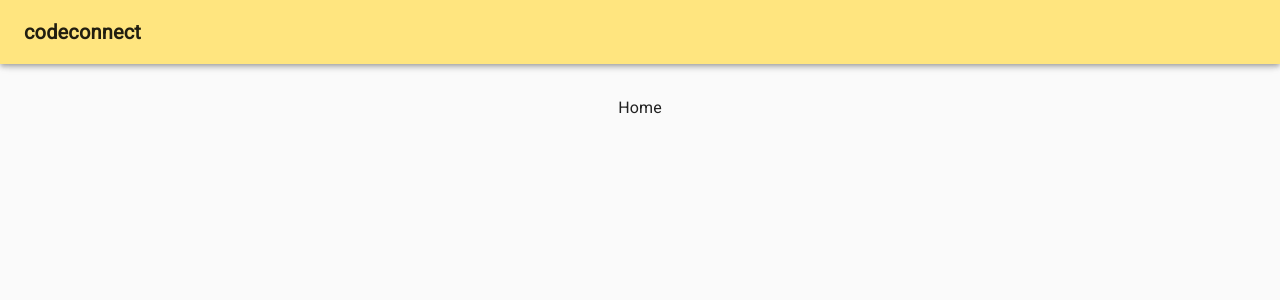
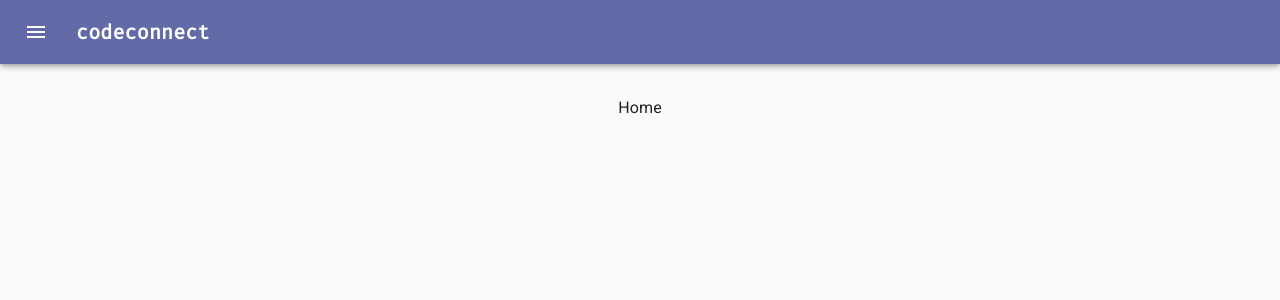
Before and after one commit to ma-lina/codeconnect, a React (Create React App) app in the folder client/: page / in a window 1280 px wide. Shown: the top 300 px of the page. Built offline with nearby package versions, Linux system fonts and the light colour scheme.

Commit message:
added a menu button, implemented fira code as a branding text, added avatar button to log out when user logged in

```diff
--- a/client/src/Components/Navbar.tsx
+++ b/client/src/Components/Navbar.tsx
@@ -1,34 +1,48 @@
-import { AppBar, Box, Toolbar, Typography } from "@mui/material";
+import { AppBar, Avatar, Box, Toolbar, Tooltip, Typography } from "@mui/material";
+import IconButton from '@mui/material/IconButton'
+import MenuIcon from '@mui/icons-material/Menu';
 import React, { useContext } from "react";
 import { AuthContext } from "../Context/AuthContext";
 import Logout from "./Logout";
 
 function Navbar() {
-  const { user, userProfile } = useContext(AuthContext);
+  const { user, userProfile, logOut } = useContext(AuthContext);
 
   return (
         <Box sx={{ flexGrow: 1 }}>
       <AppBar
         position="fixed"
-        color="secondary"
+        color="primary"
         >
         <Toolbar>
-              <Typography textAlign={"left"} component="div" sx={{ flexGrow: 1 }} variant='body1'>
-                <Box
-                sx={{ fontWeight: 'bold', fontSize: 'h6.fontSize' }}
-                >
-                codeconnect
-                </Box>
+          <IconButton
+            size="large"
+            edge="start"
+            color="inherit"
+            aria-label="menu"
+            sx={{ mr: 2 }}
+          >
+            <MenuIcon />
+          </IconButton>
+          <Typography display={"flex"} textAlign={"left"} component="div" sx={{ flexGrow: 1 }} variant='h6'>
+            <Box
+              className="branding-text"
+              sx={{ fontWeight: 'bold'}}
+              >
+              codeconnect
+            </Box>
+
+
               </Typography>
               {user &&
-                <Typography component="div" variant='body1'>
-                  <Box
-                  >
-                  {`Welcome, ${userProfile.firstName}`}
-                  </Box>
-                </Typography>
+                <Box sx={{ flexGrow: 0 }}>
+                <Tooltip title="Logout">
+                  <IconButton onClick={logOut} sx={{ p: 0 }}>
+                    <Avatar alt={`Avatar of ${userProfile.firstName}`} src={userProfile.image}/>
+                  </IconButton>
+                </Tooltip>
+                </Box>
               }
-              {user && <Logout/>}
         </Toolbar>
       </AppBar>
     </Box>
```
